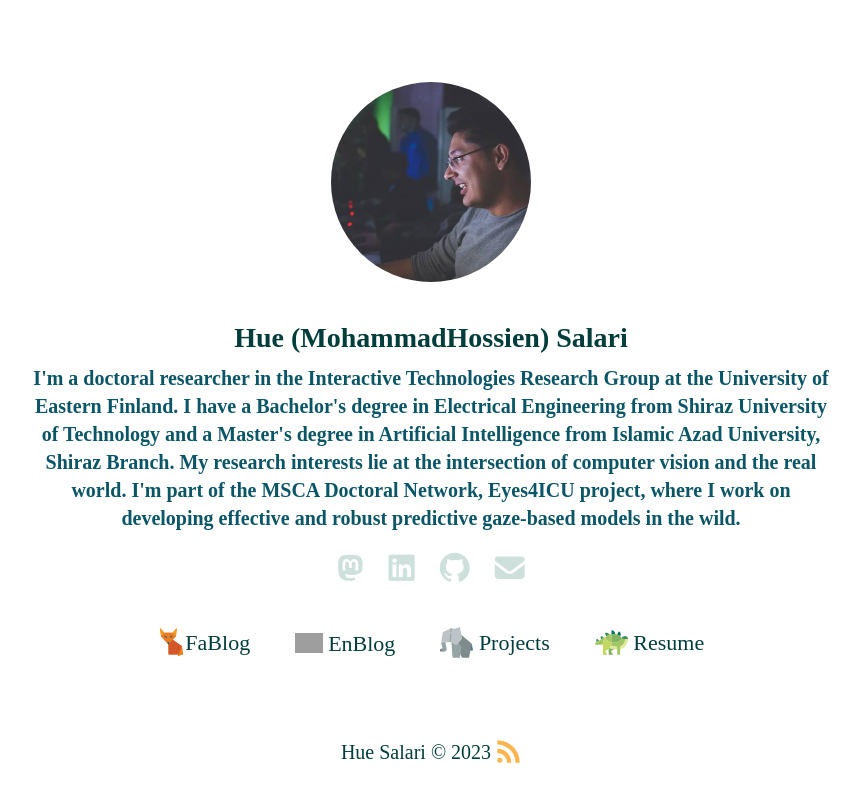
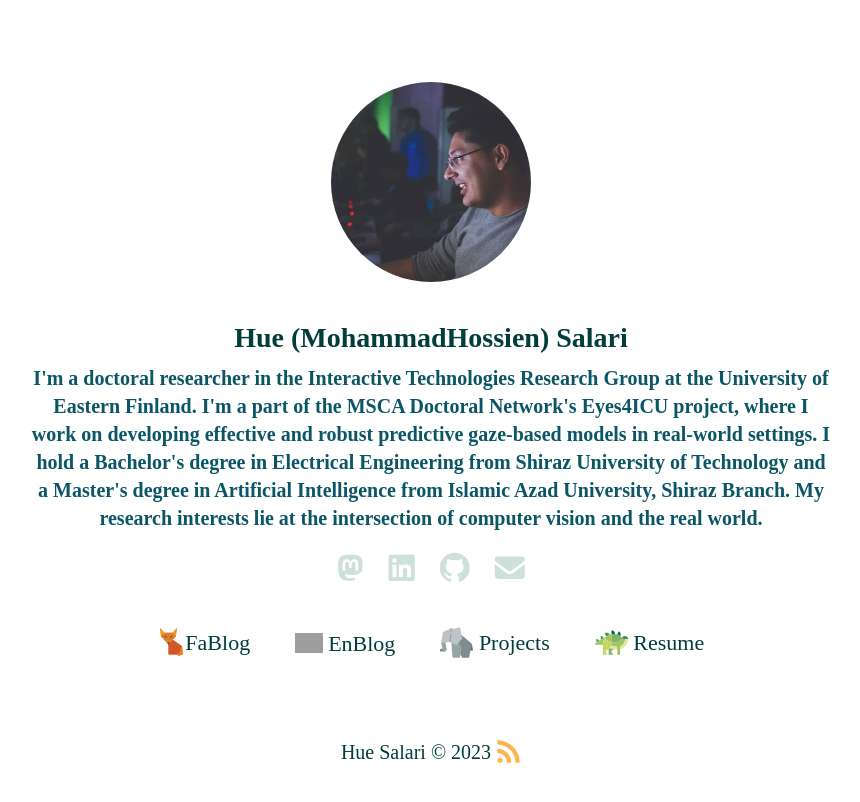
Before and after one commit to mh-salari/mh-salari.ir, a Jekyll site: the page built from index.md, in a window 1280 px wide. Shown: the top 802 px of the page, without its empty margins (209-1069 px from the left). Built offline with Jekyll 4.4.1, drawn with Linux system fonts in a browser that asks for light colours; nearby versions of some CDN libraries; some web fonts are replaced; library files that are not in the unit come from our copies; grey boxes are pictures that could not be loaded.

Commit message:
Update home.html

```diff
--- a/_layouts/home.html
+++ b/_layouts/home.html
@@ -47,9 +47,10 @@
     <img class="avatar" src="{{ site.url }}/assets/images/mh-salari.jpeg" alt="Hue Salari" />
     <h1 class="blog-owner">Hue (MohammadHossien) Salari</h1>
     <h2 class="description">
-      <!-- Half time Electrical Engineer,<br class="rwd-break" />
-        Full time Computer Vision Student. -->
-    I'm a doctoral researcher in the Interactive Technologies Research Group at the University of Eastern Finland. I have a Bachelor's degree in Electrical Engineering from Shiraz University of Technology and a Master's degree in Artificial Intelligence from Islamic Azad University, Shiraz Branch. My research interests lie at the intersection of computer vision and the real world. I'm part of the MSCA Doctoral Network, Eyes4ICU project, where I work on developing effective and robust predictive gaze-based models in the wild.
+
+      I'm a doctoral researcher in the Interactive Technologies Research Group at the University of Eastern Finland. I'm a part of the MSCA Doctoral Network's Eyes4ICU project, where I work on developing effective and robust predictive gaze-based models in real-world settings.
+I hold a Bachelor's degree in Electrical Engineering from Shiraz University of Technology and a Master's degree in Artificial Intelligence from Islamic Azad University, Shiraz Branch. My research interests lie at the intersection of computer vision and the real world.
+
     </h2>
     <div class="social-links">
       <a rel="me" class="nav-links" href="https://sigmoid.social/@hue"><i class="fab fa-mastodon"></i></a>
```
